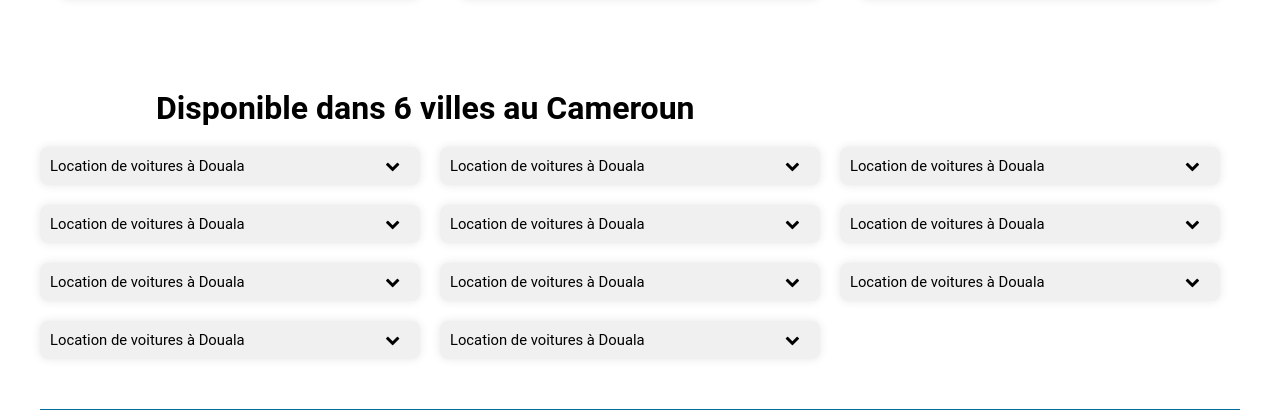
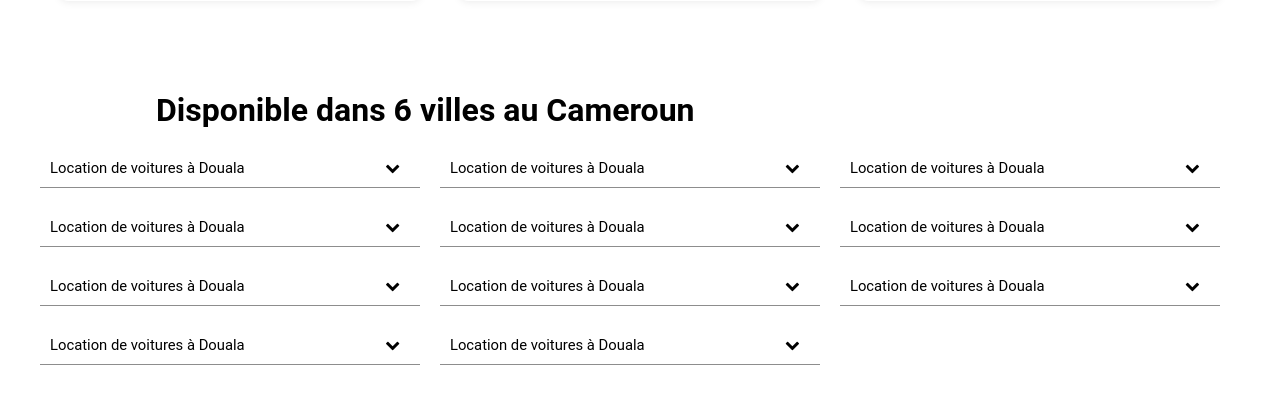
Before and after one commit to Ihs-b/ElitCar2.0, a PHP site: page / in a window 1280 px wide. Shown: the part 2228-2638 px from the top of the page. Run offline with PHP 8.4, Linux system fonts and the light colour scheme.

Commit message:
home page

```diff
--- a/public/css/homepage.css
+++ b/public/css/homepage.css
@@ -370,10 +370,11 @@
     width: calc(33.33% - 20px); /* 3 colonnes par ligne avec espacement entre les colonnes */
     margin-right: 20px; /* Espacement entre les colonnes */
     margin-bottom: 20px; /* Espacement entre les lignes */
-    background-color: #f0f0f0;
-    border-radius: 8px;
-    overflow: hidden;
-    box-shadow: 0 0 10px rgba(0, 0, 0, 0.1);
+    /* background-color: #f0f0f0; */
+    /* border-radius: 8px; */
+    /* overflow: hidden; */
+    /* box-shadow: 0 0 10px rgba(0, 0, 0, 0.1); */
+    border-bottom: 1px solid rgb(141, 141, 141);
   }
 
   .link {
```
